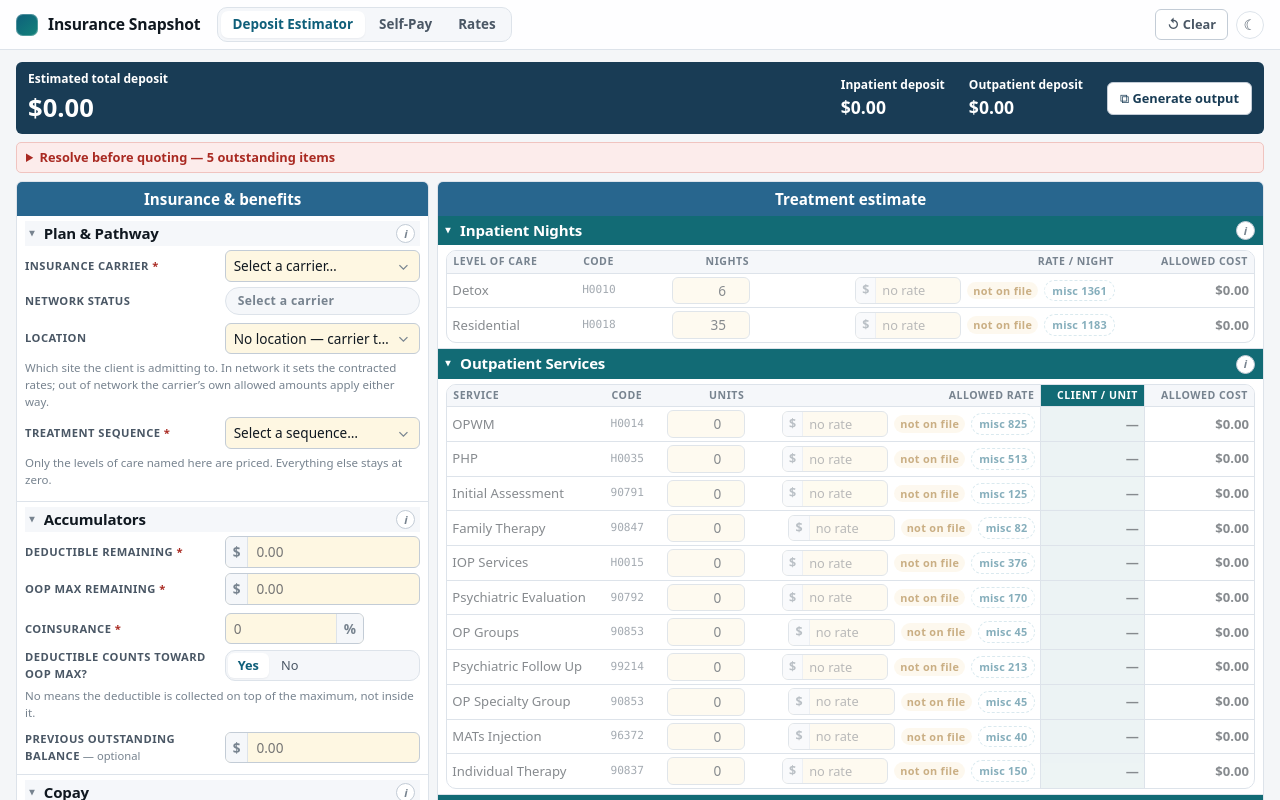
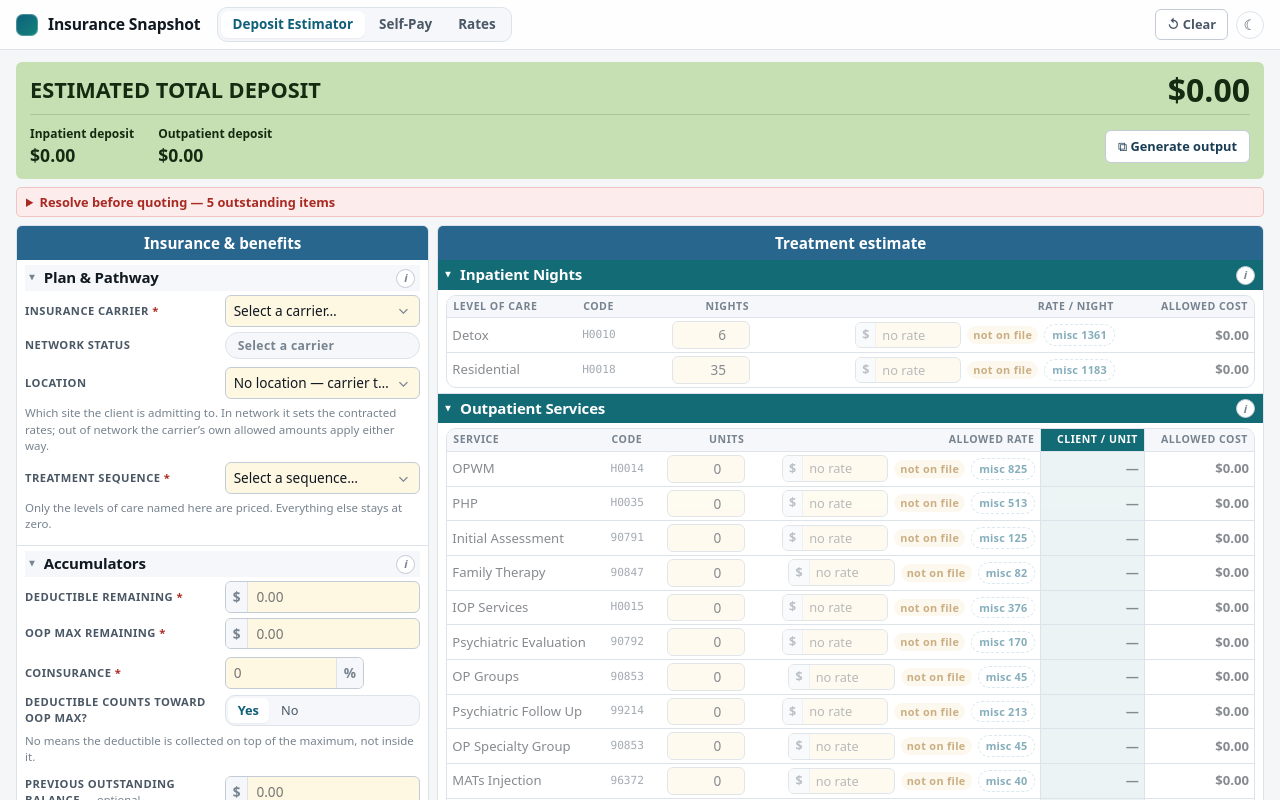
Before and after one commit to phoenixglass/Insurance-Snapshot, a React (Vite) app: page / in a window 1280 px wide. Shown: the top 800 px of the page. Built offline with nearby package versions, Linux system fonts and the light colour scheme.

Commit message:
Emphasize estimated total deposit with bold green workbook-style headline

```diff
--- a/src/App.css
+++ b/src/App.css
@@ -2162,3 +2162,11 @@ textarea {
  .estimator-financial .estimator-benefits .field-hint { grid-column:1/-1; }
 }
 @media(max-width:700px){ .estimator-financial .estimator-details { grid-template-columns:1fr; } }
+
+/* Make the headline deposit unmistakable, like the workbook's green total. */
+.estimator-financial .estimator-summary { background:#c6e0b4; color:#142b12; gap:10px 24px; padding:10px 14px; }
+.estimator-financial .estimator-summary > div:first-child { flex:1 1 100%; display:flex; flex-direction:row; justify-content:space-between; align-items:center; gap:12px; padding-bottom:6px; border-bottom:1px solid #a8c69a; }
+.estimator-financial .estimator-summary > div:first-child span { font-size:clamp(1.05rem,1.7vw,1.65rem); font-weight:800; text-transform:uppercase; }
+.estimator-financial .estimator-summary > div:first-child strong { font-size:clamp(1.7rem,2.5vw,2.4rem); font-weight:800; line-height:1.1; white-space:nowrap; }
+.estimator-financial .estimator-summary > button { margin-left:auto; }
+@media(max-width:600px){ .estimator-financial .estimator-summary > div:first-child { flex-wrap:wrap; } }
```
